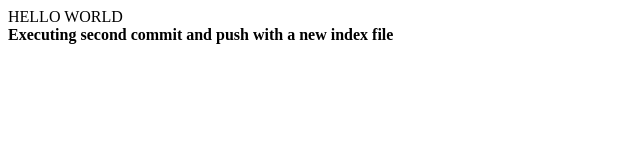
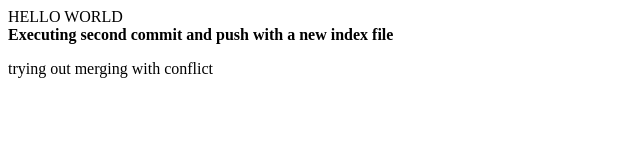
Before and after one commit to Fairouz02/demo-repo, a plain HTML site: page index.html in a window 1280 px wide. Shown: the whole page, without its empty margins (0-640 px from the left). Drawn offline with Linux system fonts and the light colour scheme.

Commit message:
Quick test

```diff
--- a/index.html
+++ b/index.html
@@ -1,2 +1,4 @@
 <div>HELLO WORLD</div>
 <b>Executing second commit and push with a new index file</b>
+
+<p>trying out merging with conflict</p>
```
